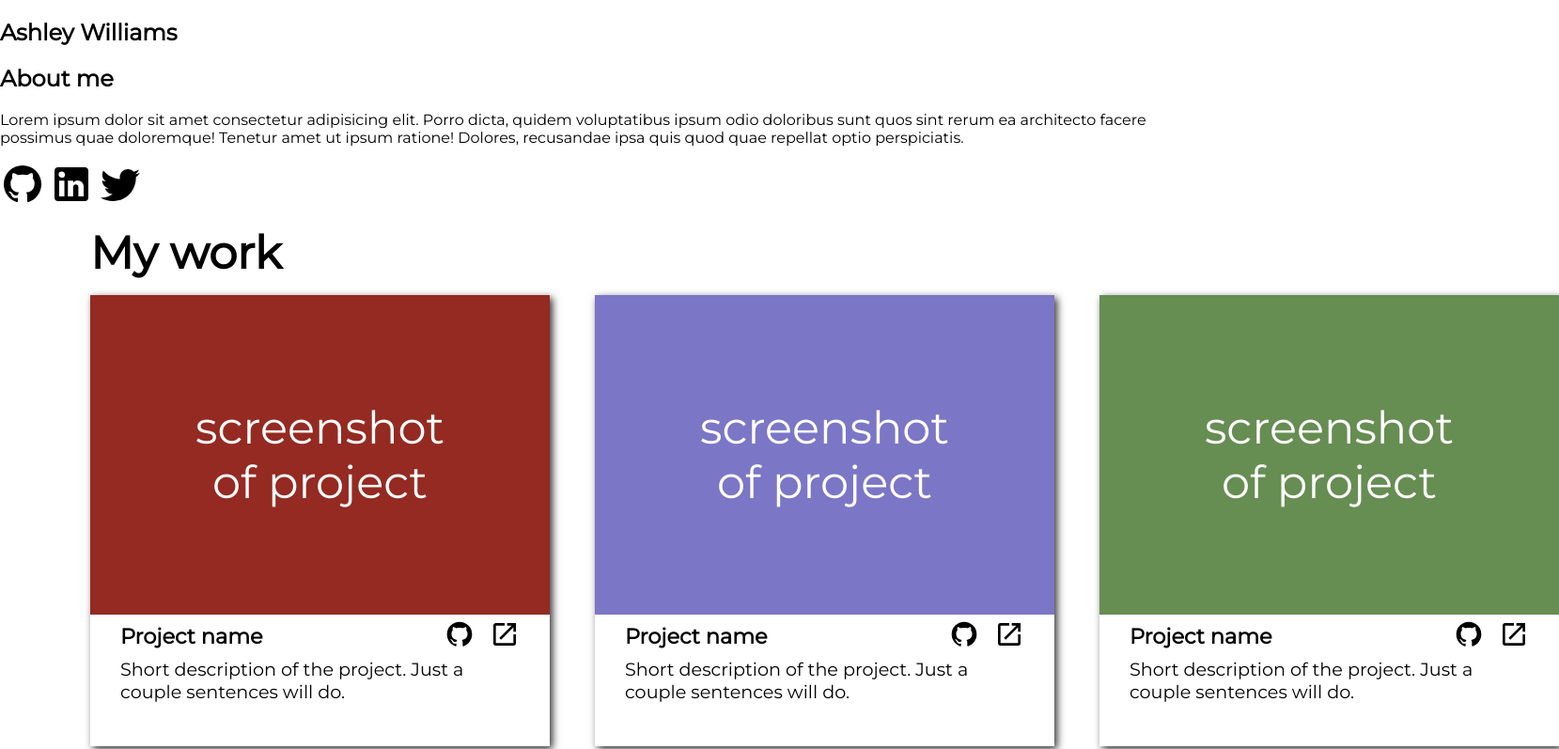
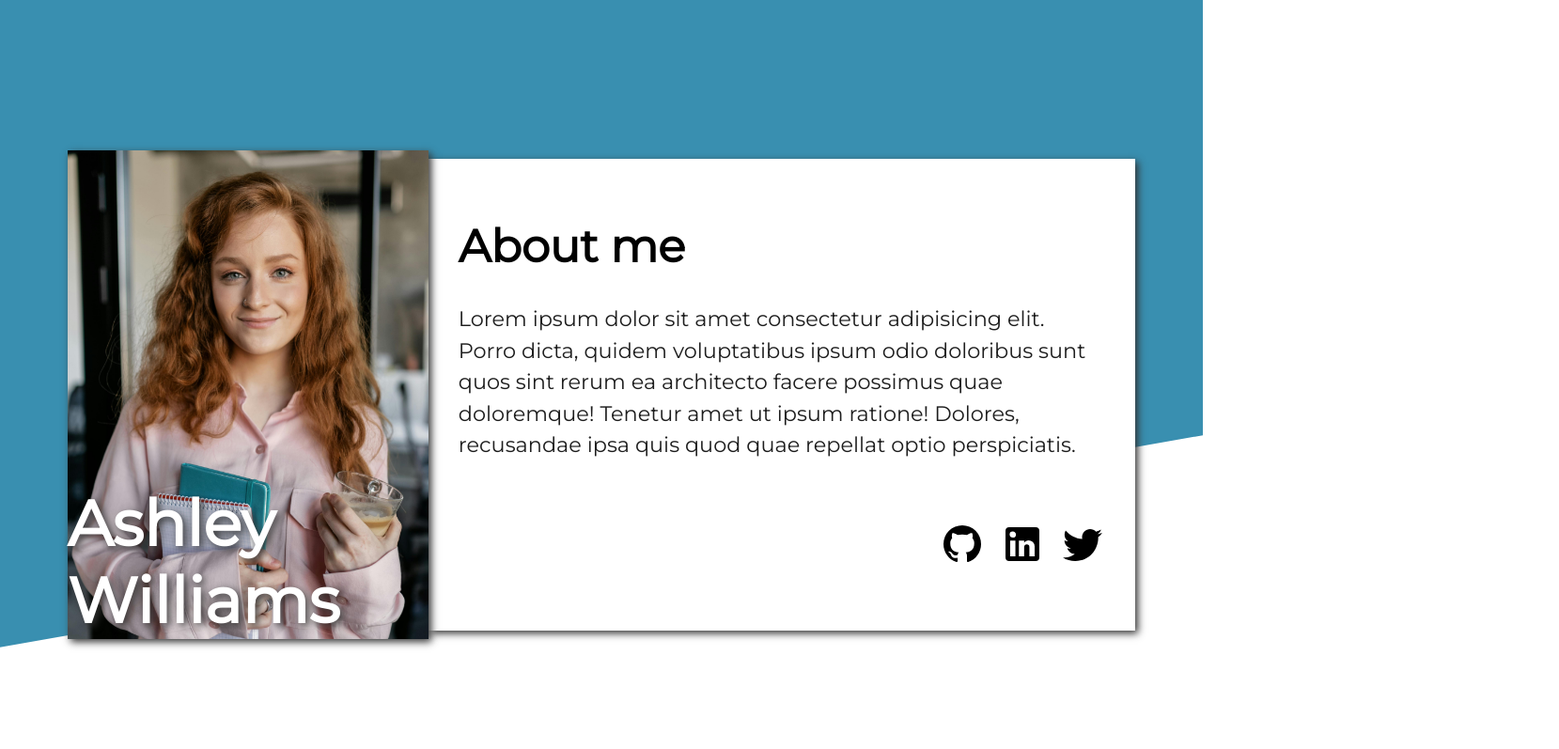
Before and after one commit to khantuevandrei/homepage, a website built with webpack: page src/template.html in a window 1280 px wide. Shown: the top 797 px of the page at 94% size, 1659 px wide, since content can reach past the window. Built offline with nearby package versions, Linux system fonts and the light colour scheme; a web font is replaced by a local one.

Commit message:
Add styling to about section for desktop

```diff
--- a/src/style.css
+++ b/src/style.css
@@ -11,6 +11,10 @@ body {
   margin: 0;
   padding: 0;
   font-family: Montserrat;
+}
+
+.desktop {
+  display: none;
 }
 
 .one .project-preview {
@@ -430,7 +434,92 @@ body {
 /* Desktop */
 @media (min-width: 1000px) {
   /* about */
-  .about-links img {
+  .about {
+    display: flex;
+    justify-content: center;
+    padding-top: 10rem;
+    align-items: center;
+    margin-bottom: 12rem;
+  }
+
+  .desktop {
+    background-color: white;
+    box-shadow: 0.2rem 0.2rem 0.5rem rgb(50, 50, 50);
+    max-width: 100ch;
+    height: fit-content;
+    display: flex;
+    flex-direction: column;
+    max-width: 65ch;
+    padding: 4rem 2rem;
+  }
+
+  .desktop h2 {
+    font-size: 3rem;
+    margin: 0;
+    margin-bottom: 2rem;
+  }
+
+  .desktop p {
+    font-size: 1.4rem;
+    margin: 0;
+    line-height: 1.5;
+    margin-bottom: 4rem;
+    color: rgb(29, 29, 29);
+  }
+
+  .background-skew {
+    background-color: #398fb0;
+    position: absolute;
+    height: 100vh;
+    width: 100%;
+    z-index: -1;
+    transform: skewY(-10deg);
+    top: -28vh;
+  }
+
+  .about-image {
+    background-image: url(./images/1.jpg);
+    background-size: 120%;
+    background-position: 45% 25%;
+    height: 65vh;
+    width: 30vw;
+    display: flex;
+    justify-content: center;
+    align-items: flex-end;
+    box-shadow: 0.2rem 0.2rem 0.5rem rgb(50, 50, 50);
+    transform: scale(100%);
+  }
+
+  h1 {
+    font-size: 4.2rem;
+    margin: 0;
+    color: white;
+    text-shadow: 0.2rem 0.2rem 0.5rem rgb(50, 50, 50);
+  }
+
+  .desktop {
+    display: flex;
+  }
+
+  .about > h2 {
+    display: none;
+  }
+
+  .about > p {
+    display: none;
+  }
+
+  .about-links {
+    display: none;
+  }
+
+  .desktop-about-links {
+    align-self: flex-end;
+    display: flex;
+    gap: 1rem;
+  }
+
+  .desktop-about-links img {
     width: 3rem;
   }
 
@@ -466,7 +555,6 @@ body {
     align-items: center;
     justify-content: center;
     text-align: center;
-    padding: 7rem;
     color: white;
     font-size: 3rem;
   }
@@ -489,6 +577,7 @@ body {
     padding: 0 2rem;
     font-size: 1.2rem;
     margin-top: 0;
+    color: rgb(29, 29, 29);
   }
 
   .work img {
--- a/src/template.html
+++ b/src/template.html
@@ -18,6 +18,15 @@
         <a href=""><img src="./icons/github.svg" alt=""></a>
         <a href=""><img src="./icons/linkedin.svg" alt=""></a>
         <a href=""><img src="./icons/twitter.svg" alt=""></a>
+      </div>
+      <div class="desktop">
+        <h2>About me</h2>
+        <p>Lorem ipsum dolor sit amet consectetur adipisicing elit. Porro dicta, quidem voluptatibus ipsum odio doloribus sunt quos sint rerum ea architecto facere possimus quae doloremque! Tenetur amet ut ipsum ratione! Dolores, recusandae ipsa quis quod quae repellat optio perspiciatis.</p>
+        <div class="desktop-about-links">
+          <a href=""><img src="./icons/github.svg" alt=""></a>
+          <a href=""><img src="./icons/linkedin.svg" alt=""></a>
+          <a href=""><img src="./icons/twitter.svg" alt=""></a>
+        </div>
       </div>
     </section>
 
@@ -90,9 +99,9 @@
         <p><img src="./icons/phone.svg" alt="">555-555-5555</p>
         <p><img src="./icons/email.svg" alt="">aw.is.not.real@gmail.com</p>
         <div class="contacts-links">
-          <img src="./icons/github.svg" alt="">
-          <img src="./icons/linkedin.svg" alt="">
-          <img src="./icons/twitter.svg" alt="">
+          <a href=""><img src="./icons/github.svg" alt=""></a>
+          <a href=""><img src="./icons/linkedin.svg" alt=""></a>
+          <a href=""><img src="./icons/twitter.svg" alt=""></a>
         </div>
       </div>
       <div class="contacts-image"></div>
```
